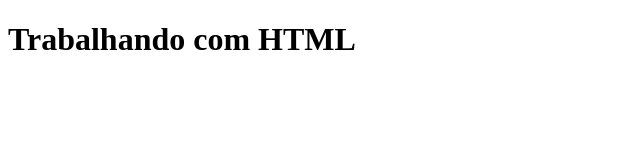
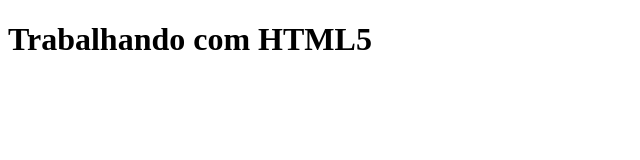
Before and after one commit to mayconr4/aulas-front, a plain HTML site: page ola-mundo.html in a window 1280 px wide. Shown: the full height of the page, 0-640 px from the left. Drawn offline with Linux system fonts and the light colour scheme.

Commit message:
Adiciona versão 5 ao texto HTML

```diff
--- a/ola-mundo.html
+++ b/ola-mundo.html
@@ -6,7 +6,7 @@
 	</head>
 	<body>
 
-	 <h1>Trabalhando com HTML </h1>
+	 <h1>Trabalhando com HTML5 </h1>
 
 	</body>
 </html>
```
